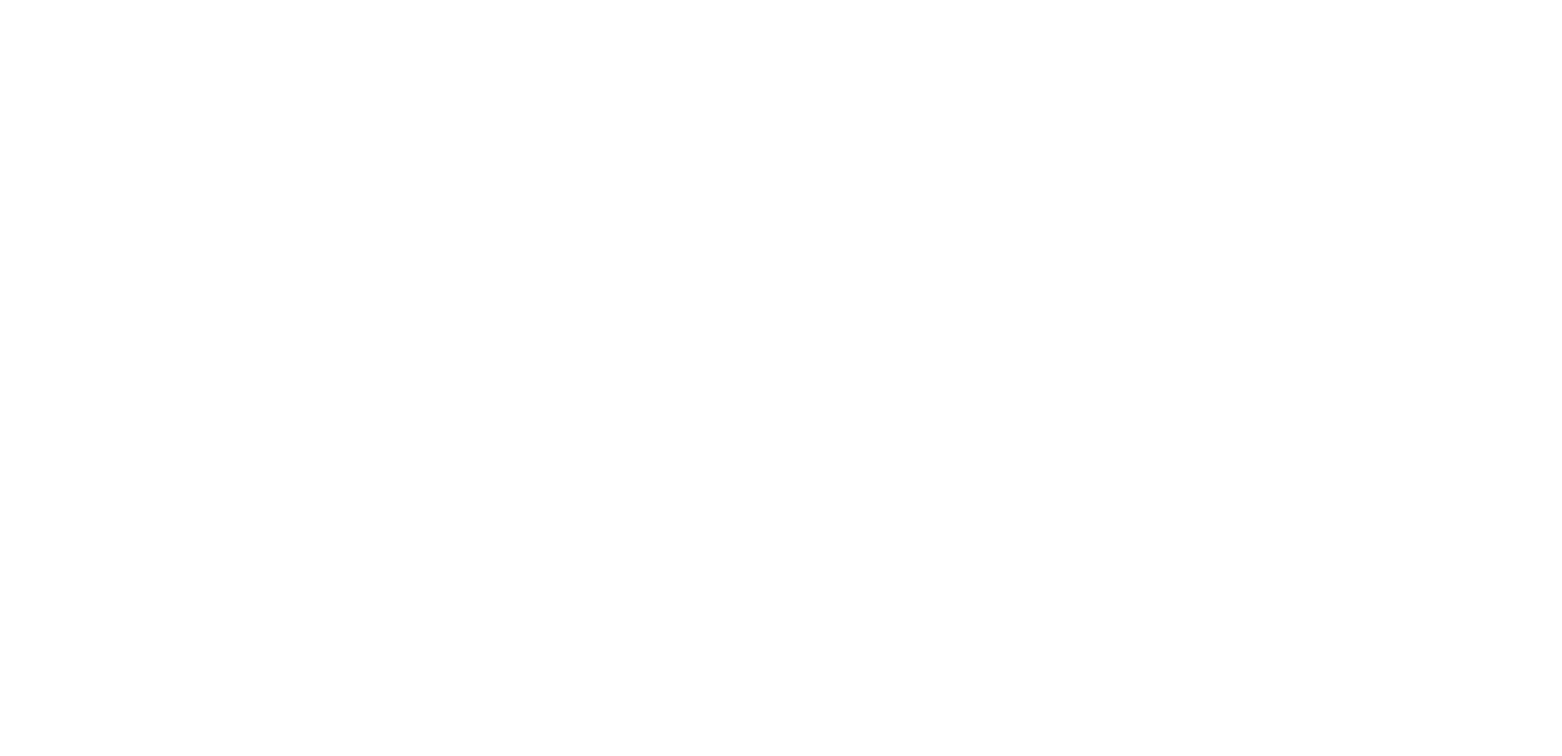
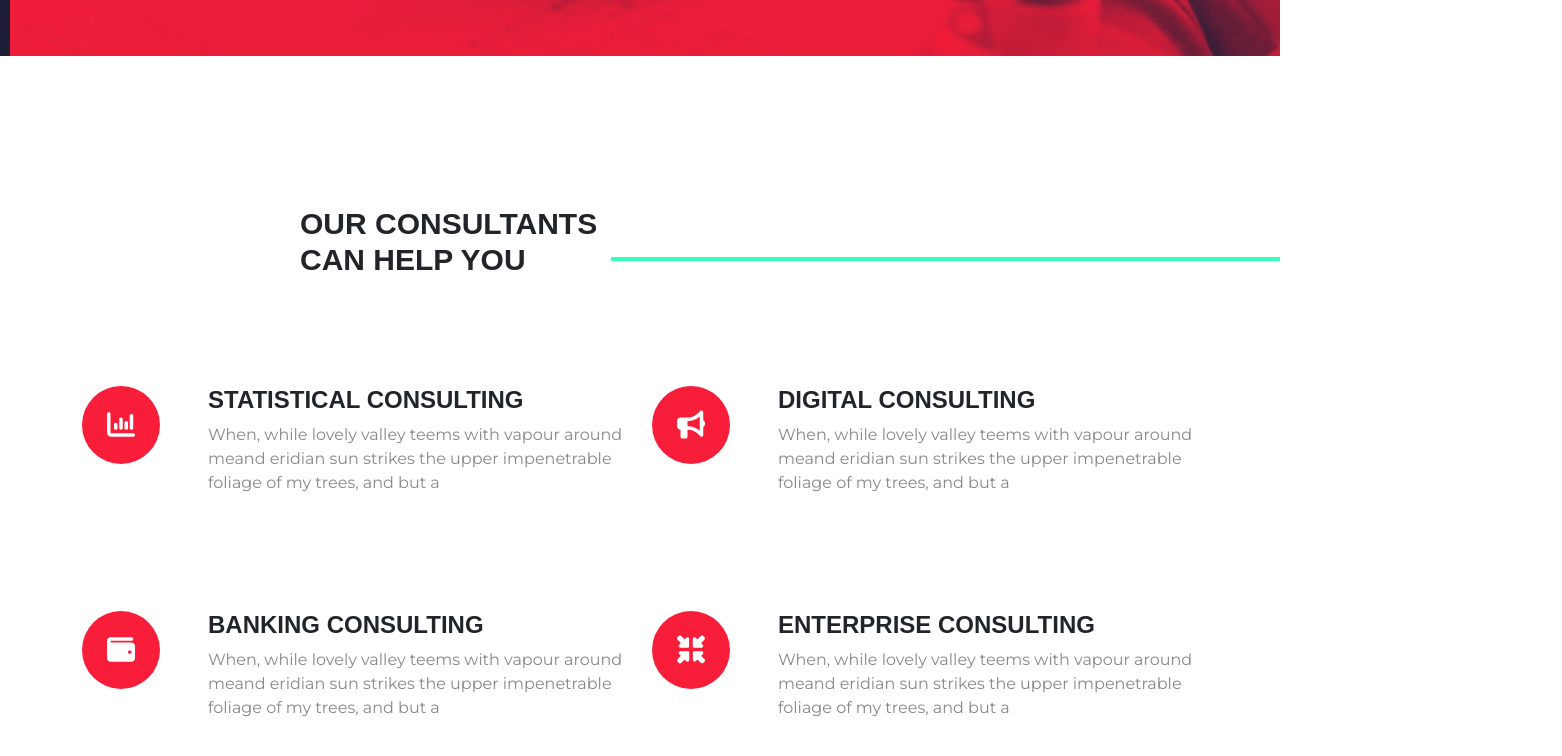
Before and after one commit to LauraBigoni/proj-html-vuejs, a Vue app: page / in a window 1280 px wide. Shown: the part 944-1700 px from the top of the page, 1562 px wide, since content can reach past the window. Before the commit the page ends 800 px from the top, so only its background shows below. Built offline with nearby package versions, Linux system fonts and the light colour scheme; a web font is replaced by a local one.

Commit message:
added consultant section

```diff
--- a/public/index.html
+++ b/public/index.html
@@ -5,7 +5,9 @@
   <meta charset="utf-8">
   <meta http-equiv="X-UA-Compatible" content="IE=edge">
   <meta name="viewport" content="width=device-width,initial-scale=1.0">
-  <script src="https://kit.fontawesome.com/8b24c0ed4f.js" crossorigin="anonymous"></script>
+  <link rel="stylesheet" href="https://cdnjs.cloudflare.com/ajax/libs/font-awesome/6.0.0/css/all.min.css"
+    integrity="sha512-9usAa10IRO0HhonpyAIVpjrylPvoDwiPUiKdWk5t3PyolY1cOd4DSE0Ga+ri4AuTroPR5aQvXU9xC6qOPnzFeg=="
+    crossorigin="anonymous" referrerpolicy="no-referrer" />
   <link rel="icon" href="<%= BASE_URL %>favicon.ico">
   <title>
     <%= htmlWebpackPlugin.options.title %>
--- a/src/App.vue
+++ b/src/App.vue
@@ -20,6 +20,6 @@
 <style lang="scss">
 @import "./assets/sass/style.scss";
 body {
-  font-family: $primary-font;
+	font-family: $primary-font;
 }
 </style>
--- /dev/null
+++ b/src/components/Consultants.vue
@@ -0,0 +1,108 @@
+<template>
+	<section id="consultants">
+		<div class="d-flex">
+			<h3>OUR CONSULTANTS CAN HELP YOU</h3>
+			<div class="highlight"></div>
+		</div>
+		<div class="container">
+			<div class="row">
+				<div class="col-6">
+					<div class="statistical d-flex flex-row">
+						<div>
+							<i class="fa-solid fa-chart-column"></i>
+						</div>
+						<div>
+							<h4 class="ps-5">STATISTICAL CONSULTING</h4>
+							<p class="ps-5">
+								When, while lovely valley teems with vapour around meand eridian
+								sun strikes the upper impenetrable foliage of my trees, and but
+								a
+							</p>
+						</div>
+					</div>
+					<div class="banking d-flex flex-row">
+						<div>
+							<i class="fa-solid fa-wallet"></i>
+						</div>
+						<div>
+							<h4 class="ps-5">BANKING CONSULTING</h4>
+							<p class="ps-5">
+								When, while lovely valley teems with vapour around meand eridian
+								sun strikes the upper impenetrable foliage of my trees, and but
+								a
+							</p>
+						</div>
+					</div>
+				</div>
+				<div class="col-6">
+					<div class="digital d-flex flex-row">
+						<div><i class="fa-solid fa-bullhorn"></i></div>
+						<div>
+							<h4 class="ps-5">DIGITAL CONSULTING</h4>
+							<p class="ps-5">
+								When, while lovely valley teems with vapour around meand eridian
+								sun strikes the upper impenetrable foliage of my trees, and but
+								a
+							</p>
+						</div>
+					</div>
+					<div class="enterprise d-flex flex-row">
+						<div><i class="fa-solid fa-minimize"></i></div>
+						<div>
+							<h4 class="ps-5">ENTERPRISE CONSULTING</h4>
+							<p class="ps-5">
+								When, while lovely valley teems with vapour around meand eridian
+								sun strikes the upper impenetrable foliage of my trees, and but
+								a
+							</p>
+						</div>
+					</div>
+				</div>
+			</div>
+		</div>
+	</section>
+</template>
+
+<script>
+export default {
+	name: "Consultants",
+};
+</script>
+
+<style lang="scss" scoped>
+@import "../assets/sass/_vars.scss";
+#consultants {
+	padding: 150px 0;
+	h3 {
+		padding-left: 300px;
+		padding-bottom: 100px;
+		width: 70%;
+		font-size: 30px;
+		font-family: $secondary-font;
+		font-weight: 600;
+	}
+	h4 {
+		font-family: $secondary-font;
+		font-weight: 600;
+	}
+	p {
+		color: $text-grey;
+	}
+	.highlight {
+		width: 100%;
+		margin-bottom: 125px;
+		border-bottom: 4px solid $text-aqua;
+	}
+	.fa-solid {
+		padding: 25px 25px;
+		font-size: 28px;
+		background-color: $bg-red;
+		border-radius: 50%;
+		color: $text-white;
+	}
+}
+.statistical,
+.digital {
+	padding-bottom: 100px;
+}
+</style>
--- a/src/components/Header.vue
+++ b/src/components/Header.vue
@@ -1,13 +1,13 @@
 <template>
 	<header>
-		<div class="cs-container">
+		<div class="container">
 			<div class="row">
 				<div class="col-12">
 					<div
 						id="navbar"
 						class="d-flex justify-content-between align-items-center"
 					>
-						<div class="logo">
+						<div class="logo" role="button">
 							<img src="../assets/images/logotype.png" alt="logo" />
 						</div>
 						<div class="nav">
@@ -56,7 +56,7 @@
 	background-position: top right;
 	background-color: $bg-darkblue;
 	background-size: 1270px;
-	height: 100vh;
+	height: 1000px;
 	color: $text-white;
 
 	#navbar {
--- a/src/components/Main.vue
+++ b/src/components/Main.vue
@@ -1,10 +1,18 @@
 <template>
-	<main></main>
+	<main>
+		<Consultants />
+		<section id="about-us"></section>
+		<section id="projects"></section>
+		<section id="blog"></section>
+	</main>
 </template>
 
 <script>
+import Consultants from "./Consultants.vue";
+
 export default {
 	name: "Main",
+	components: { Consultants },
 };
 </script>
 
```
Also changed, not shown: 7 other files (tests, documents, lock files or other folders).
